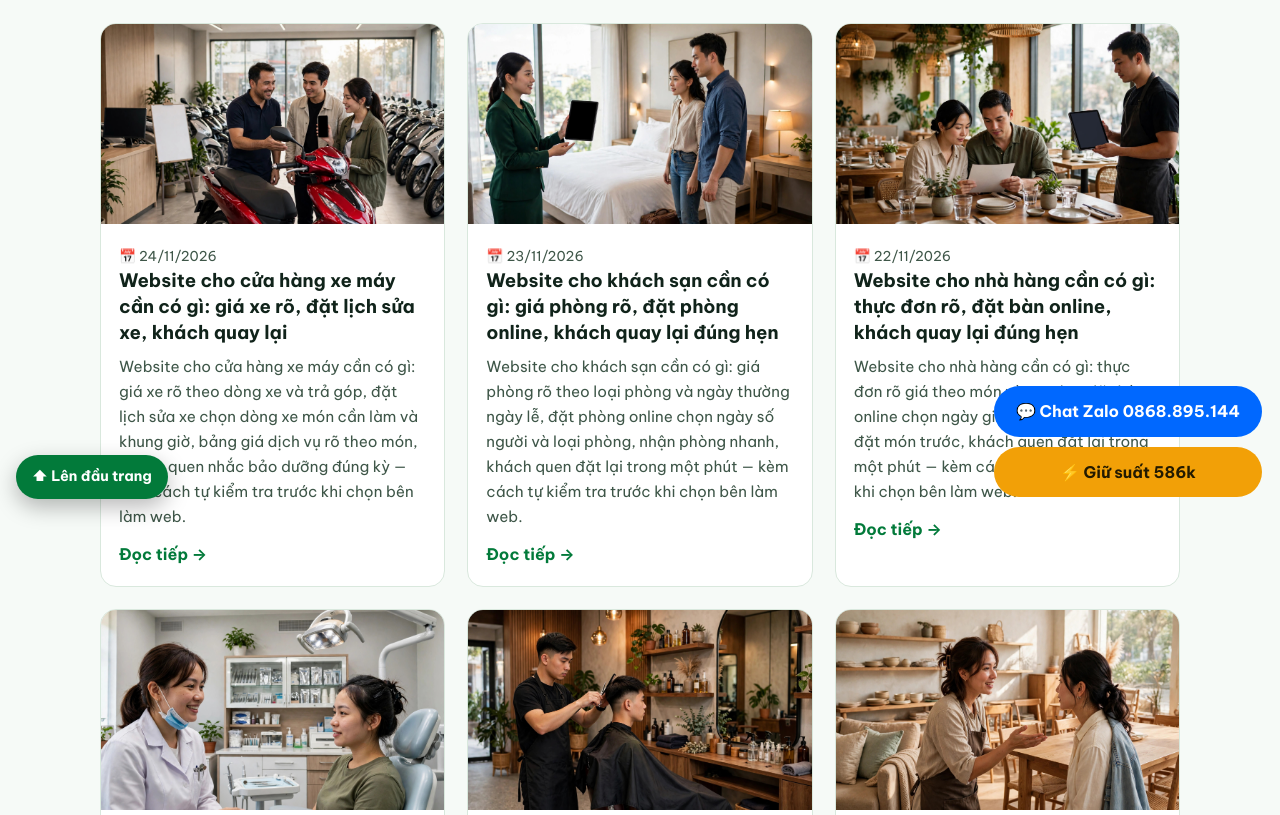
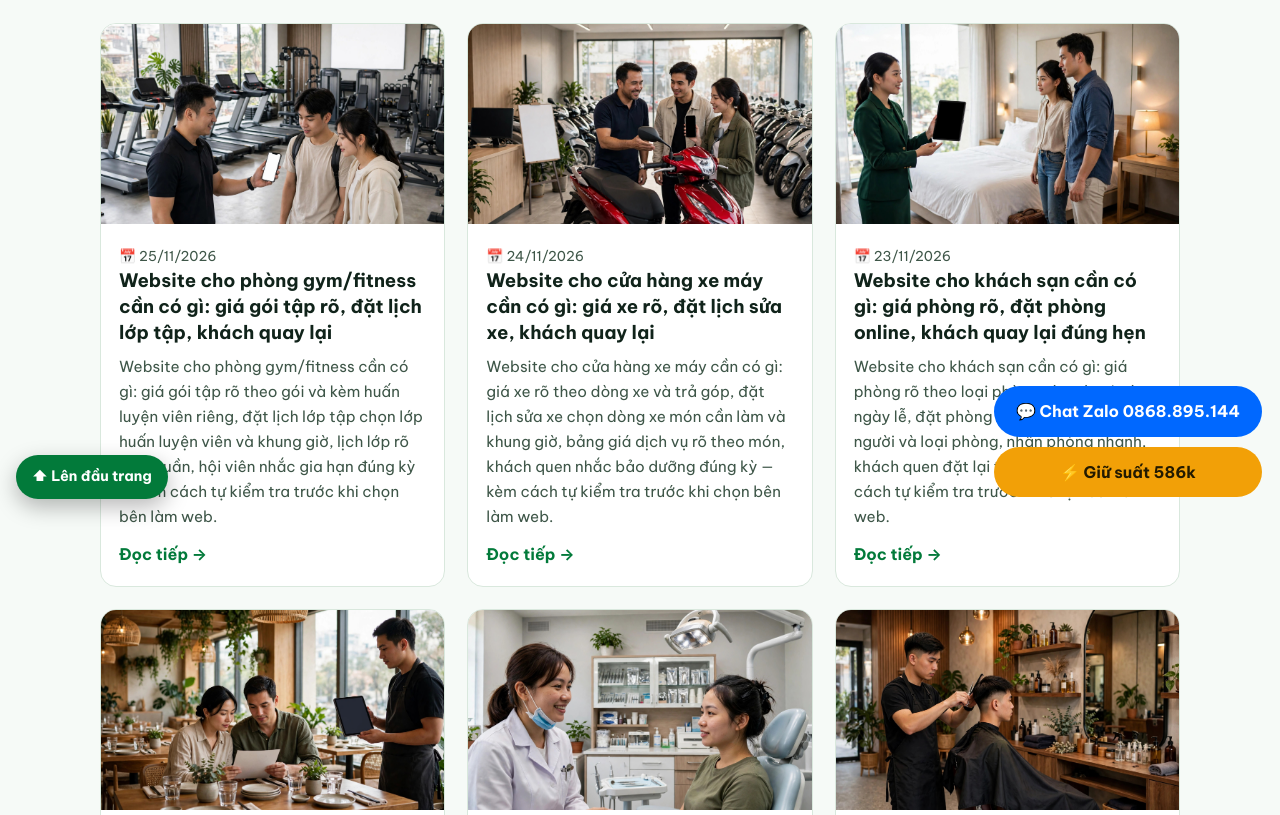
Before and after one commit to tuongtacviet/webkhoinguon, a plain HTML site: page bai-viet.html in a window 1280 px wide. Shown: the part 285-1100 px from the top of the page. Drawn offline with Linux system fonts and the light colour scheme.

Commit message:
Add files via upload (#32)

```diff
--- a/bai-viet.html
+++ b/bai-viet.html
@@ -124,6 +124,16 @@ footer p a{color:#fff}
   <p>Chia sẻ kinh nghiệm chọn mẫu website, vận hành shop online và bán hàng hiệu quả cho chủ shop và doanh nghiệp nhỏ — cập nhật thường xuyên từ Web Khởi Nguồn.</p>
 </div>
 <div class="cards">
+<a class="card" href="website-cho-phong-gym-fitness-can-co-gi.html">
+<img src="website-phong-gym-hien-dai-khach-xem-web.jpg" alt="Website cho phòng gym/fitness cần có gì: giá gói tập rõ, đặt lịch lớp tập, khách quay lại">
+<span class="in">
+<span class="d">📅 25/11/2026</span>
+<h2>Website cho phòng gym/fitness cần có gì: giá gói tập rõ, đặt lịch lớp tập, khách quay lại</h2>
+<p>Website cho phòng gym/fitness cần có gì: giá gói tập rõ theo gói và kèm huấn luyện viên riêng, đặt lịch lớp tập chọn lớp huấn luyện viên và khung giờ, lịch lớp rõ theo tuần, hội viên nhắc gia hạn đúng kỳ — kèm cách tự kiểm tra trước khi chọn bên làm web.</p>
+<span class="more">Đọc tiếp →</span>
+</span>
+</a>
+
 <a class="card" href="website-cho-cua-hang-xe-may-can-co-gi.html">
 <img src="website-xe-may-cua-hang-dep-khach-xem-xe.jpg" alt="Website cho cửa hàng xe máy cần có gì: giá xe rõ, đặt lịch sửa xe, khách quay lại">
 <span class="in">
--- a/sitemap.xml
+++ b/sitemap.xml
@@ -60,7 +60,7 @@
   </url>
   <url>
     <loc>https://webkhoinguon.com/bai-viet.html</loc>
-    <lastmod>2026-11-24</lastmod>
+    <lastmod>2026-11-25</lastmod>
     <changefreq>weekly</changefreq>
     <priority>0.8</priority>
   </url>
@@ -148,4 +148,5 @@
 <url><loc>https://webkhoinguon.com/website-cho-nha-hang-can-co-gi.html</loc><lastmod>2026-11-22</lastmod><changefreq>monthly</changefreq><priority>0.7</priority></url>
 <url><loc>https://webkhoinguon.com/website-cho-khach-san-can-co-gi.html</loc><lastmod>2026-11-23</lastmod><changefreq>monthly</changefreq><priority>0.7</priority></url>
 <url><loc>https://webkhoinguon.com/website-cho-cua-hang-xe-may-can-co-gi.html</loc><lastmod>2026-11-24</lastmod><changefreq>monthly</changefreq><priority>0.7</priority></url>
+<url><loc>https://webkhoinguon.com/website-cho-phong-gym-fitness-can-co-gi.html</loc><lastmod>2026-11-25</lastmod><changefreq>monthly</changefreq><priority>0.7</priority></url>
 </urlset>
```
